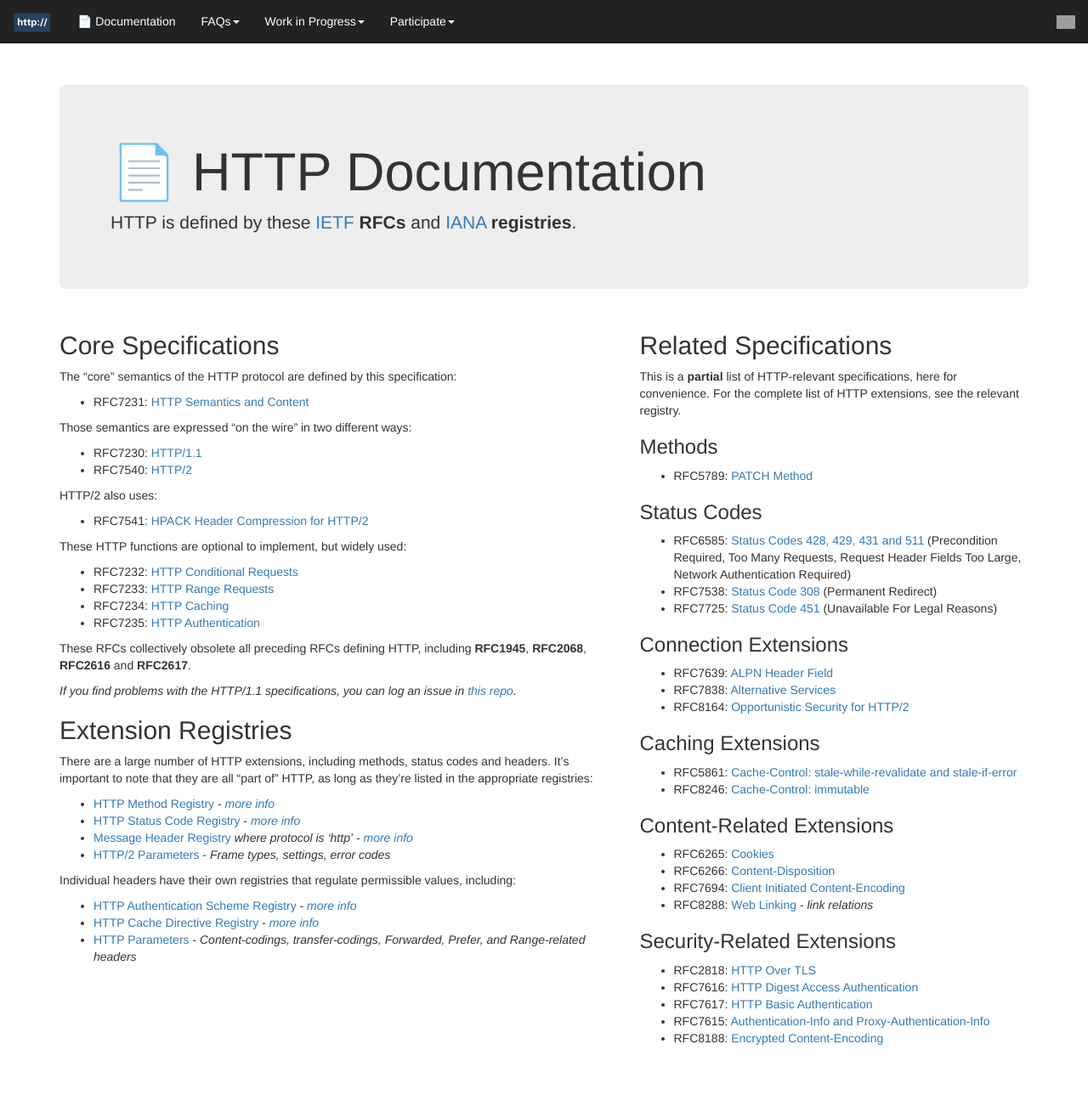
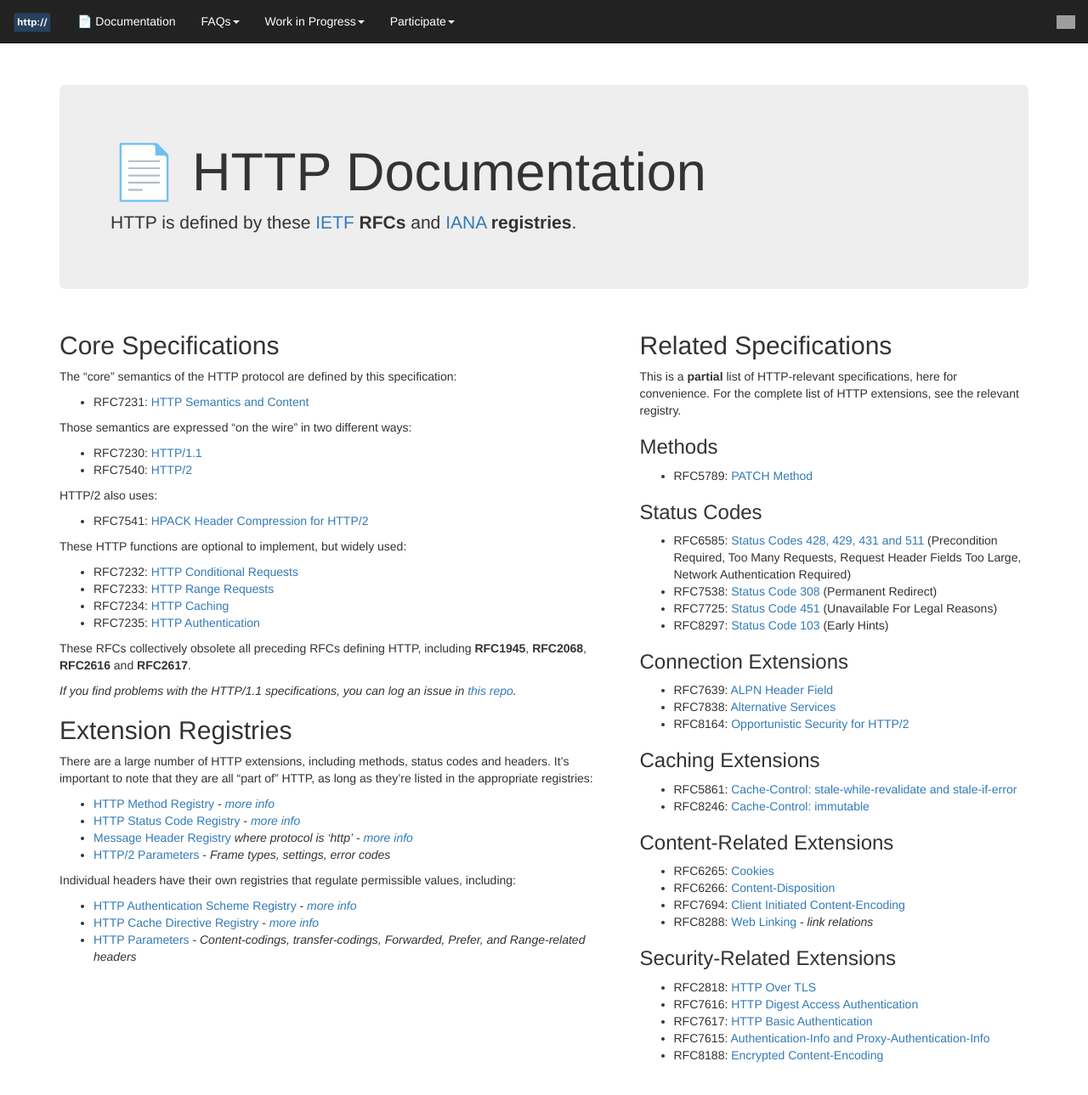
Before and after one commit to httpwg/httpwg.github.io, a Jekyll site: the page built from specs/index.md, in a window 1280 px wide and 1362 px high. Shown: the top 1289 px of the window at 85% size. Built offline with Jekyll 4.4.1, drawn with Linux system fonts in a browser that asks for light colours; nearby versions of some CDN libraries; library files that are not in the unit come from our copies; grey boxes are pictures that could not be loaded.

Commit message:
add 103 to index

```diff
--- a/specs/_other.md
+++ b/specs/_other.md
@@ -14,6 +14,7 @@ list of HTTP extensions, see the relevant registry.
 * RFC6585: [Status Codes 428, 429, 431 and 511](/specs/rfc6585.html) (Precondition Required, Too Many Requests, Request Header Fields Too Large, Network Authentication Required)
 * RFC7538: [Status Code 308](/specs/rfc7538.html) (Permanent Redirect)
 * RFC7725: [Status Code 451](/specs/rfc7725.html) (Unavailable For Legal Reasons)
+* RFC8297: [Status Code 103](/specs/rfc8297.html) (Early Hints)
 
 ### Connection Extensions
 
```
